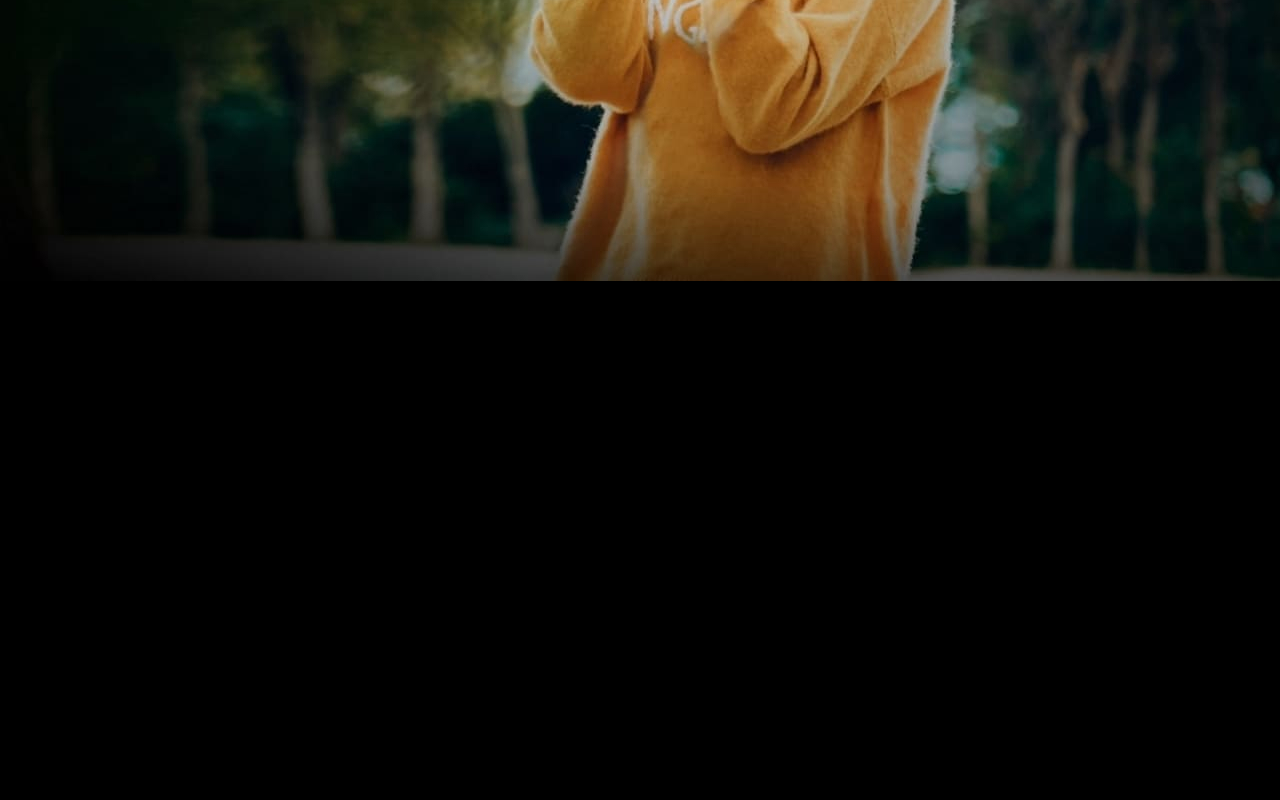
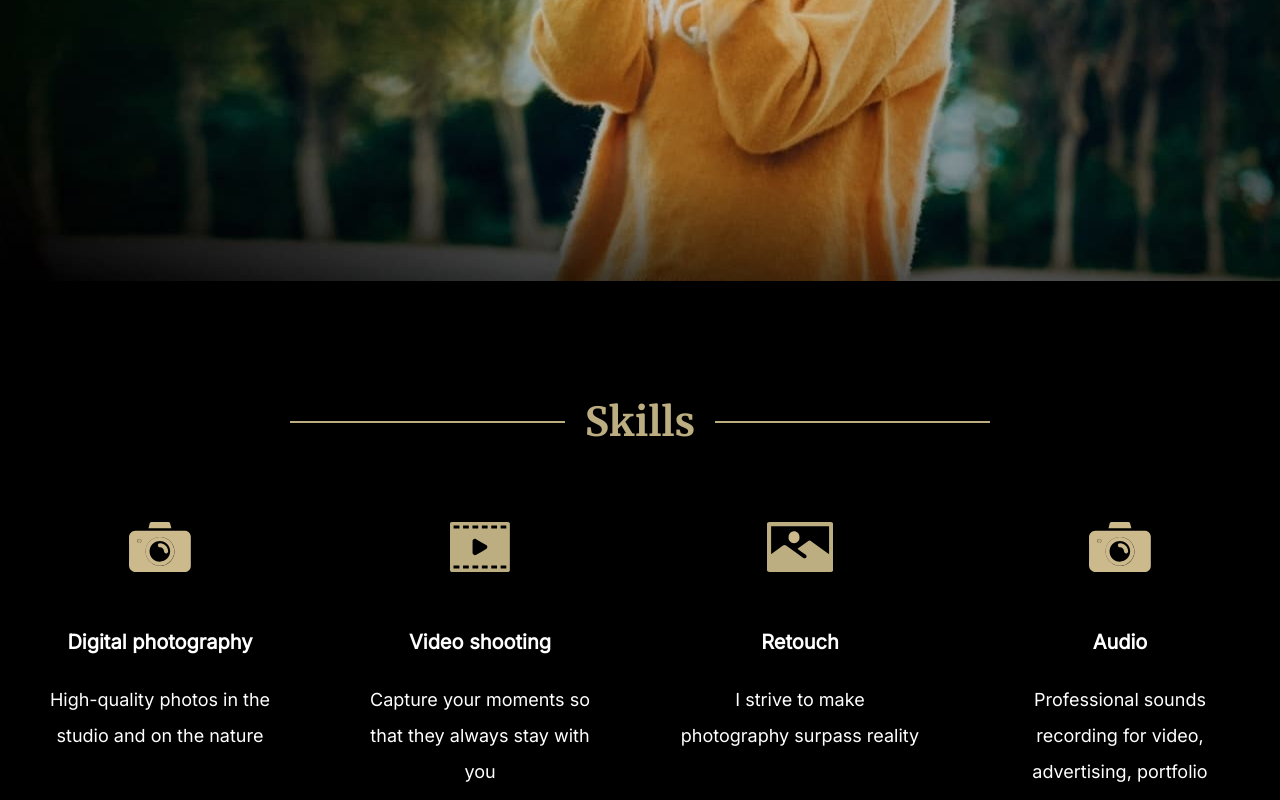
Before and after one commit to Mike-911/rsschool-cv, a plain HTML site: page portfolio/index.html in a window 1280 px wide. Shown: the part 629-1429 px from the top of the page. Before the commit the page ends 911 px from the top, so only its background shows below. Drawn offline with Linux system fonts and the light colour scheme.

Commit message:
fiet:Skills

```diff
--- a/portfolio/index.html
+++ b/portfolio/index.html
@@ -25,19 +25,19 @@
                 <nav class="header__nav">
                     <ul class="header__list">
                         <li class="header__item">
-                            <a href="Skills" class="header__link">Skills</a>
+                            <a href="#Skills" class="header__link">Skills</a>
                         </li>
                         <li class="header__item">
-                            <a href="Portfolio" class="header__link">Portfolio</a>
+                            <a href="#Portfolio" class="header__link">Portfolio</a>
                         </li>
                         <li class="header__item">
-                            <a href="Portfolio" class="header__link">Video</a>
+                            <a href="#Video" class="header__link">Video</a>
                         </li>
                         <li class="header__item">
-                            <a href="Portfolio" class="header__link">Price</a>
+                            <a href="#Price" class="header__link">Price</a>
                         </li>
                         <li class="header__item">
-                            <a href="Portfolio" class="header__link">Contacts</a>
+                            <a href="#Contacts" class="header__link">Contacts</a>
                         </li>
                     </ul>
                 </nav>
@@ -46,15 +46,57 @@
     </header>
     <!--HEADER STOP-->
 
+
+    <main class="main">
     <!--HERO START-->
-    <main class="main">
-        <section class="hero">
+        <section class="hero" id="hero">
             <div class="wrapper">
                 <h1 class="hero__title">Alexa Rise</h1>
                 <p class="hero__intro">Save sincere emotions, romantic feelings and happy moments of life together with professional photographer Alexa Rise</p>
                 <button type="submit" class="hero__submit">Hire me</button>
             </div>
         </section>
+    <!--HERO STOP-->
+
+
+    <!--SKILLS START-->
+        <section class="skills" id="Skills">
+            <div class="wrapper">
+                <div class="skills__title">
+                    <h2 class="skills__title-text">Skills</h2>
+                </div>
+
+                <div class="skills__cards">
+                    <div class="skills__card">
+                        <img src="./assets/svg/camera 1.svg" alt="camera" class="skills__card-pic">
+                        <h3 class="skills__card-title">Digital photography</h3>
+                        <p class="skills__card-info">High-quality photos in the studio and on the nature</p>
+                    </div>
+
+                    <div class="skills__card">
+                        <img src="./assets/svg/video 1.svg" alt="video" class="skills__card-pic">
+                        <h3 class="skills__card-title">Video shooting</h3>
+                        <p class="skills__card-info">Capture your moments so that they always stay with you</p>
+                    </div>
+
+                    <div class="skills__card">
+                        <img src="./assets/svg/image 1.svg" alt="Retouch" class="skills__card-pic">
+                        <h3 class="skills__card-title">Retouch</h3>
+                        <p class="skills__card-info">I strive to make photography surpass reality</p>
+                    </div>
+
+                    <div class="skills__card">
+                        <img src="./assets/svg/camera 1.svg" alt="camera" class="skills__card-pic">
+                        <h3 class="skills__card-title">Audio</h3>
+                        <p class="skills__card-info">Professional sounds recording for video, advertising, portfolio</p>
+                    </div>
+                </div>
+
+            </div>
+        </section>
+
+    <!--SKILLS STOP-->
+
     </div>
     </main>
 </body>
--- a/portfolio/style.css
+++ b/portfolio/style.css
@@ -78,8 +78,12 @@ img{vertical-align: top;}
 
 .header__logo-pic {
     margin: 20px auto 20px 20px;
+    transition: 0.5s;
 }
-
+.header__logo-pic:hover {
+    filter: invert(26%) sepia(15%) saturate(638%) hue-rotate(7deg) brightness(92%)
+    contrast(87%);
+}
 .header__item {
     margin:20px 30px;
     line-height: 50px;
@@ -89,12 +93,13 @@ img{vertical-align: top;}
     text-decoration: none;
     line-height: 50px;
     color: #FFFFFF;
-    transition: 0.2s;
+    transition: 0.5s;
 }
 
 .header__link:hover, .header__link:focus{
-
     border-bottom: 1px solid white;
+    filter: invert(26%) sepia(15%) saturate(638%) hue-rotate(7deg) brightness(92%)
+    contrast(87%);
 }
 .header__link:active{
     opacity: 0.5;
@@ -144,8 +149,75 @@ img{vertical-align: top;}
     background-color: #BDAE82;
     transition: 0.2s;
     margin-bottom: 330px;
+    cursor: pointer;
 }
 .hero__submit:hover{
     color:white
 }
 /*__________Конец стилей hero ________*/
+
+
+/*__________Старт стилей Skils ________*/
+
+.skills__title {
+    display: flex;
+    margin-top: 100px;
+    margin-bottom: 60px;
+    background: url(./assets/svg/section-title-line.svg) no-repeat center;
+    justify-content: center;
+
+}
+
+.skills__title-text {
+    text-align: center;
+    font-family: Merriweather;
+    font-style: normal;
+    font-weight: bold;
+    font-size: 40px;
+    line-height: 80px;
+    text-align: center;
+    color: #BDAE82;
+    background: black;
+    padding: 0 20px;
+}
+
+.skills__cards{
+    margin: 0 20px;
+    display: grid;
+    grid-gap: 40px;
+    grid-template-columns: repeat(auto-fit, minmax(280px, 1fr));
+}
+
+.skills__card {
+    display: flex;
+    flex-wrap: wrap;
+    justify-content: top ;
+    align-items: center;
+    flex-direction: column;
+}
+.skills__card-pic {
+    margin-bottom: 50px;
+}
+.skills__card-title {
+    margin-bottom: 20px;
+    padding: 0 20px;
+    font-family: Inter;
+    font-style: normal;
+    font-weight: bold;
+    font-size: 20px;
+    line-height: 40px;
+    text-align: center;
+    color: #FFFFFF;
+}
+
+.skills__card-info {
+    font-family: Inter;
+    font-style: normal;
+    font-weight: normal;
+    font-size: 18px;
+    line-height: 36px;
+    text-align: center;
+    color: #FFFFFF;
+    margin: 0 20px 10px;
+}
+/*__________Конец стилей Skils ________*/
```
Also changed, not shown: portfolio/assets/svg/camera 1.svg (added), portfolio/assets/svg/image 1.svg (added), portfolio/assets/svg/mic 1.svg (added), portfolio/assets/svg/section-title-line.svg (added), portfolio/assets/svg/video 1.svg (added).
